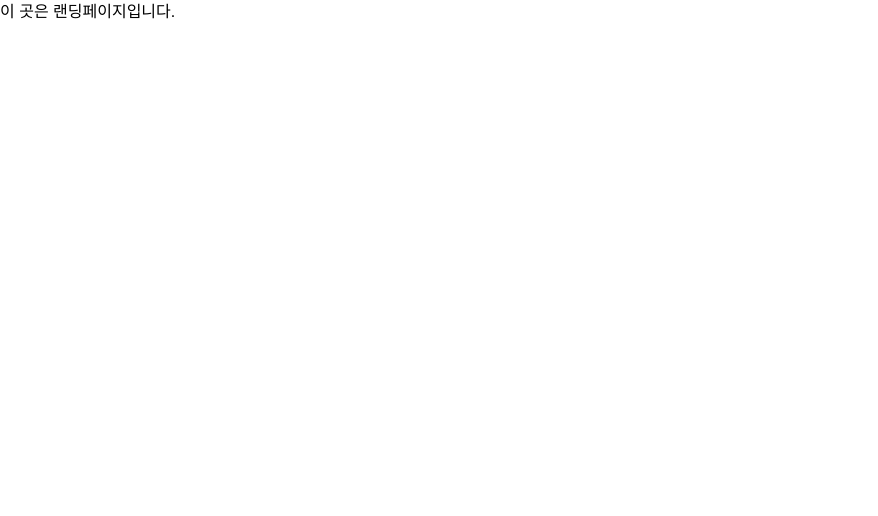
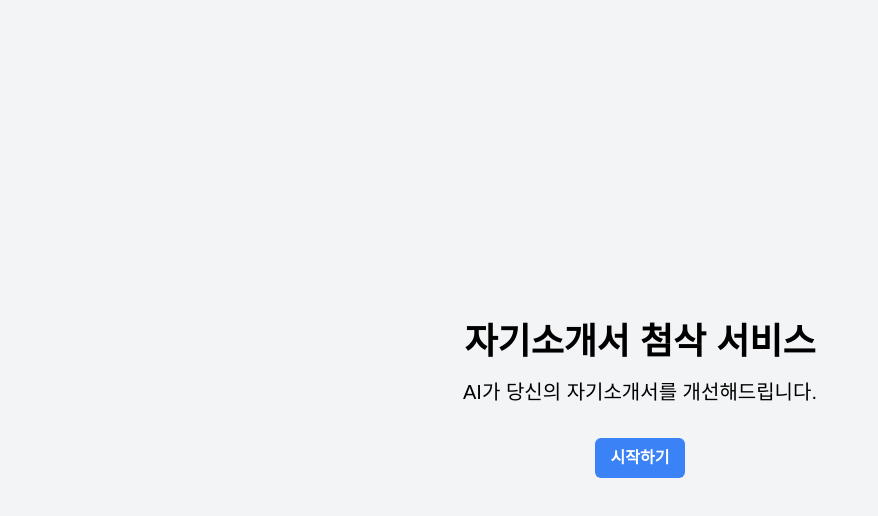
Before and after one commit to bbjbc/GLOBAL-CONNECTING-FE, a React (Vite) app: page / in a window 1280 px wide. Shown: the top 516 px of the page, without its empty margins (0-878 px from the left). Built offline with nearby package versions, Linux system fonts and the light colour scheme; a web font is replaced by a local one.

Commit message:
feat: publish landing page

```diff
--- a/src/pages/LandingPage.tsx
+++ b/src/pages/LandingPage.tsx
@@ -1,8 +1,33 @@
+import { Link } from 'react-router-dom';
+import { motion } from 'framer-motion';
+
+import { Button } from '../components/ui/Button';
+import { PATH } from '../constants/path';
+
 const LandingPage = () => {
   return (
-    <>
-      <h1>이 곳은 랜딩페이지입니다.</h1>
-    </>
+    <header className="flex min-h-screen flex-col items-center justify-center bg-gray-100">
+      <motion.h1
+        initial={{ opacity: 0, y: -50 }}
+        animate={{ opacity: 1, y: 0 }}
+        transition={{ duration: 0.5 }}
+        className="mb-4 text-4xl font-bold"
+      >
+        자기소개서 첨삭 서비스
+      </motion.h1>
+      <motion.p
+        initial={{ opacity: 0 }}
+        animate={{ opacity: 1 }}
+        transition={{ delay: 0.5, duration: 0.5 }}
+        className="mb-8 text-xl"
+      >
+        AI가 당신의 자기소개서를 개선해드립니다.
+      </motion.p>
+
+      <Link to={PATH.REVIEW}>
+        <Button className="w-full">시작하기</Button>
+      </Link>
+    </header>
   );
 };
 
```
